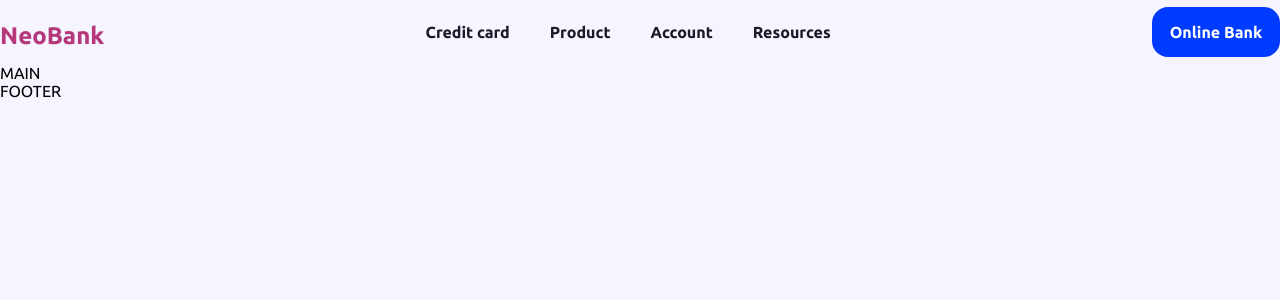
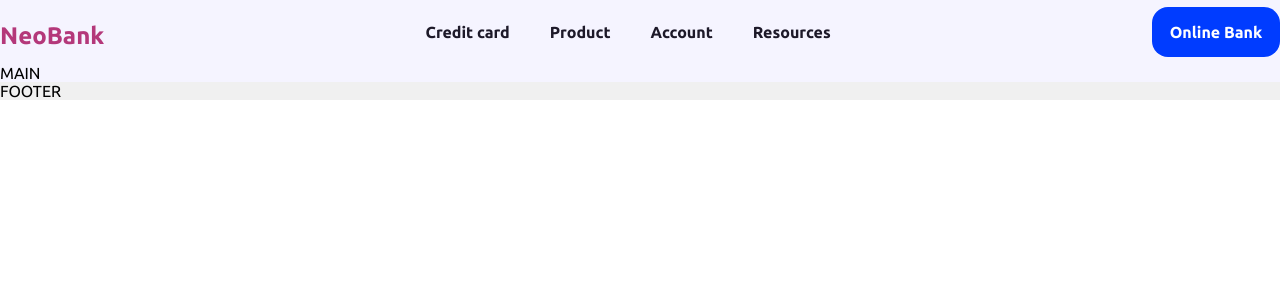
Before and after one commit to DariaSapkina/NeoBank, a React (Vite) app: page / in a window 1280 px wide. Shown: the top 300 px of the page. Built offline with nearby package versions, Linux system fonts and the light colour scheme.

Commit message:
Update layout

```diff
--- a/src/App.scss
+++ b/src/App.scss
@@ -4,7 +4,3 @@
   box-sizing: border-box;
   font-family: "Ubuntu", sans-serif;
 }
-
-body {
-  background-color: #f5f4ff;
-}
--- a/src/layout/Layout.scss
+++ b/src/layout/Layout.scss
@@ -1,5 +1,17 @@
-.layout {
-  width: 100%;
-  max-width: 1300px;
-  margin: 0 auto;
+.page {
+  &__background {
+    &_purple {
+      background-color: #f5f4ff;
+    }
+
+    &_grey {
+      background-color: rgba($color: #b2b2b2, $alpha: 0.2);
+    }
+  }
+
+  &__layout {
+    width: 100%;
+    max-width: 1300px;
+    margin: 0 auto;
+  }
 }
--- a/src/layout/Layout.tsx
+++ b/src/layout/Layout.tsx
@@ -6,10 +6,18 @@ import "./Layout.scss";
 
 const Layout: FC<ILayoutProps> = ({ children }) => {
   return (
-    <div className="layout">
-      <Header />
-      <main>{children}</main>
-      <Footer />
+    <div className="page">
+      <div className="page__background page__background_purple">
+        <div className="page__layout">
+          <Header />
+          <main>{children}</main>
+        </div>
+      </div>
+      <div className="page__background page__background_grey">
+        <div className="page__layout">
+          <Footer />
+        </div>
+      </div>
     </div>
   );
 };
```
